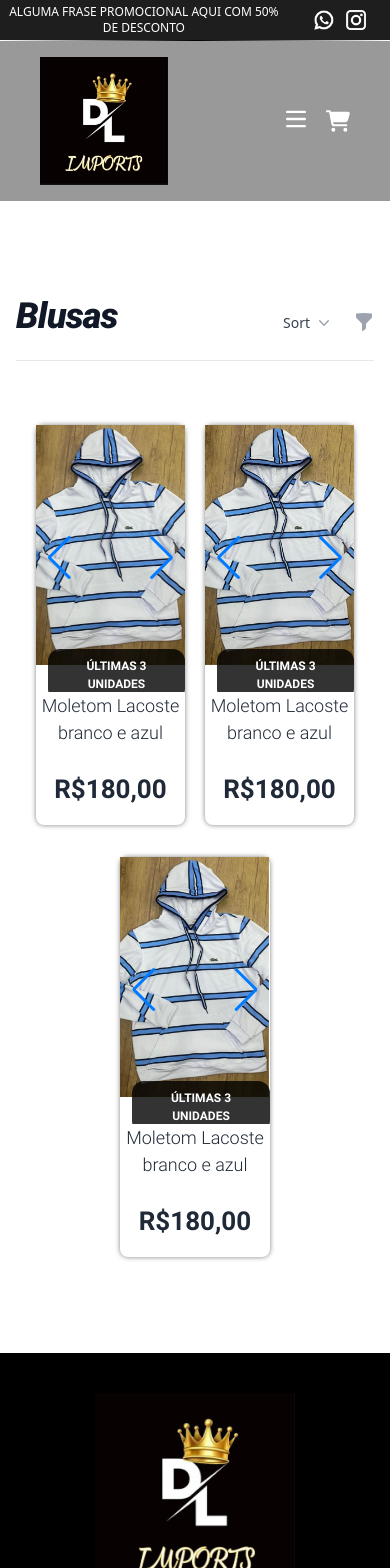
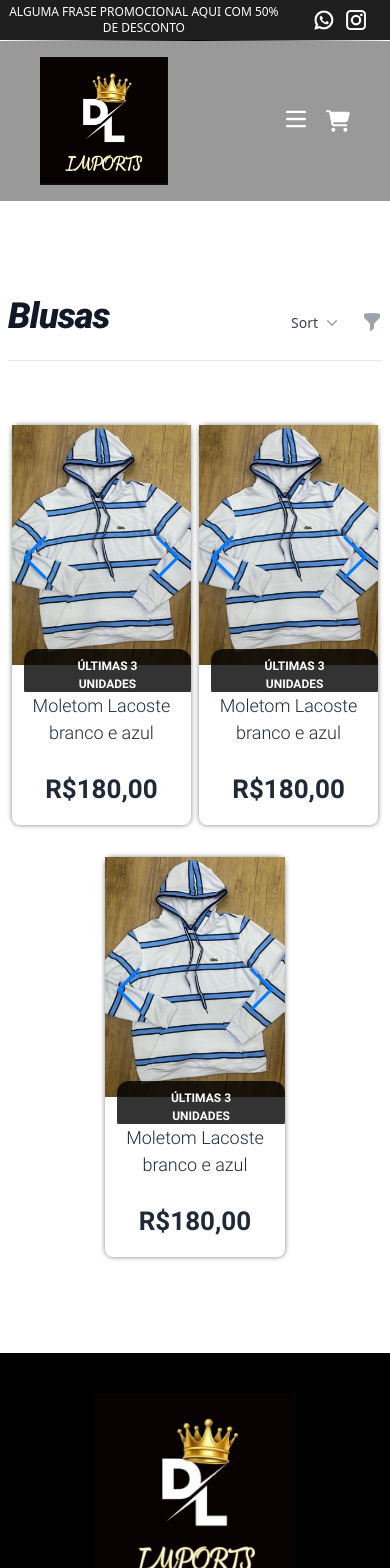
Before and after one commit to breno936/dl_imports, a SvelteKit app: page /products in a window 390 px wide. Shown: the top 1568 px of the page. Built offline with nearby package versions, Linux system fonts and the light colour scheme.

Commit message:
change the product width

```diff
--- a/src/routes/(app)/products/+page.svelte
+++ b/src/routes/(app)/products/+page.svelte
@@ -237,7 +237,7 @@
       </div>
     </div>
 
-    <main class="mx-auto max-w-7xl px-4 sm:px-6 lg:px-8">
+    <main class="mx-auto max-w-7xl px-2 sm:px-6 lg:px-8">
       <div class="flex items-baseline justify-between border-b border-gray-200 pb-6 pt-24">
         <h1 class="text-4xl font-bold tracking-tight text-gray-900">Blusas</h1>
 
@@ -439,8 +439,8 @@
 
           <!-- Product grid -->
           <div class="lg:col-span-3">
-            <div class="flex mt-10 h-fit w-full justify-evenly gap-y-8 flex-wrap">
-              <div class="w-5/12 md:w-[30%] h-[400px] relative">
+            <div class="flex mt-10 h-fit w-full justify-evenly gap-x-1 gap-y-8 flex-wrap">
+              <div class="w-[48%] md:w-[30%] h-[400px] relative">
                 <div class="card-product h-full rounded-lg flex flex-col">
                   <div class="w-full h-4/6 block relative">
                       <InternalCard idSwiper={"1"}/>
@@ -452,7 +452,7 @@
                 </div>
               </div>
 
-              <div class="w-5/12 md:w-[30%] full h-[400px] relative">
+              <div class="w-[48%] md:w-[30%] full h-[400px] relative">
                 <div class="card-product h-full rounded-lg flex flex-col">
                   <div class="w-full h-4/6">
                       <InternalCard idSwiper={"2"}/>
@@ -464,7 +464,7 @@
                 </div>
               </div>
 
-              <div class="w-5/12 md:w-[30%] h-[400px] relative">
+              <div class="w-[48%] md:w-[30%] h-[400px] relative">
                 <div class="card-product h-full rounded-lg flex flex-col">
                   <div class="w-full h-4/6">
                       <InternalCard idSwiper={"3"}/>
```
